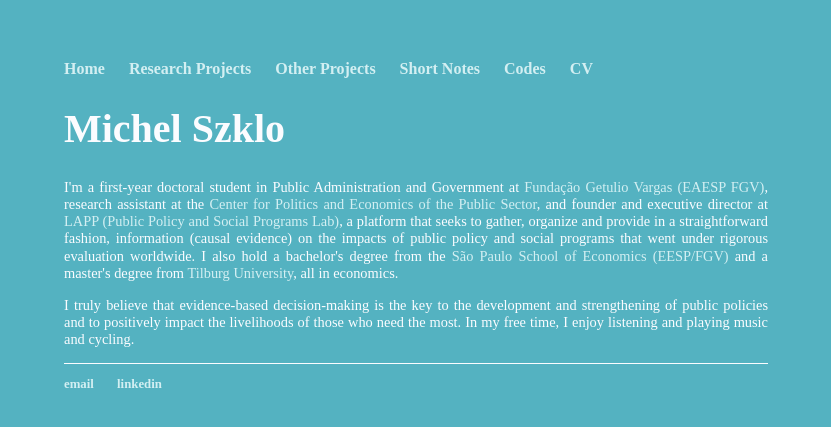
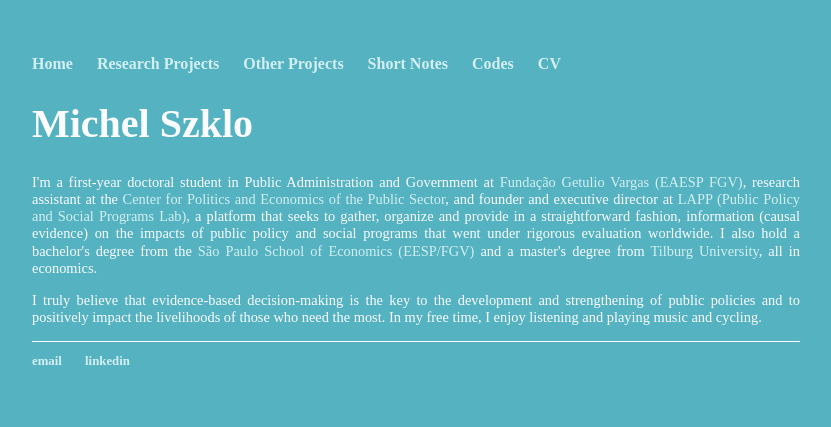
Before and after one commit to michelszklo/michelszklo.github.io, a Jekyll site: the page built from index.html, in a window 1280 px wide. Shown: the top 427 px of the page, without its empty margins (224-1055 px from the left). Built offline with Jekyll 4.4.1, drawn with Linux system fonts in a browser that asks for light colours.

Commit message:
Update main.css

```diff
--- a/css/main.css
+++ b/css/main.css
@@ -1,6 +1,6 @@
 body {
-    margin: 60px auto;
-    width: 55%;
+    margin: 55px auto;
+    width: 60%;
     background-color: #54b2c1;
 }
 nav ul, footer ul {
```
